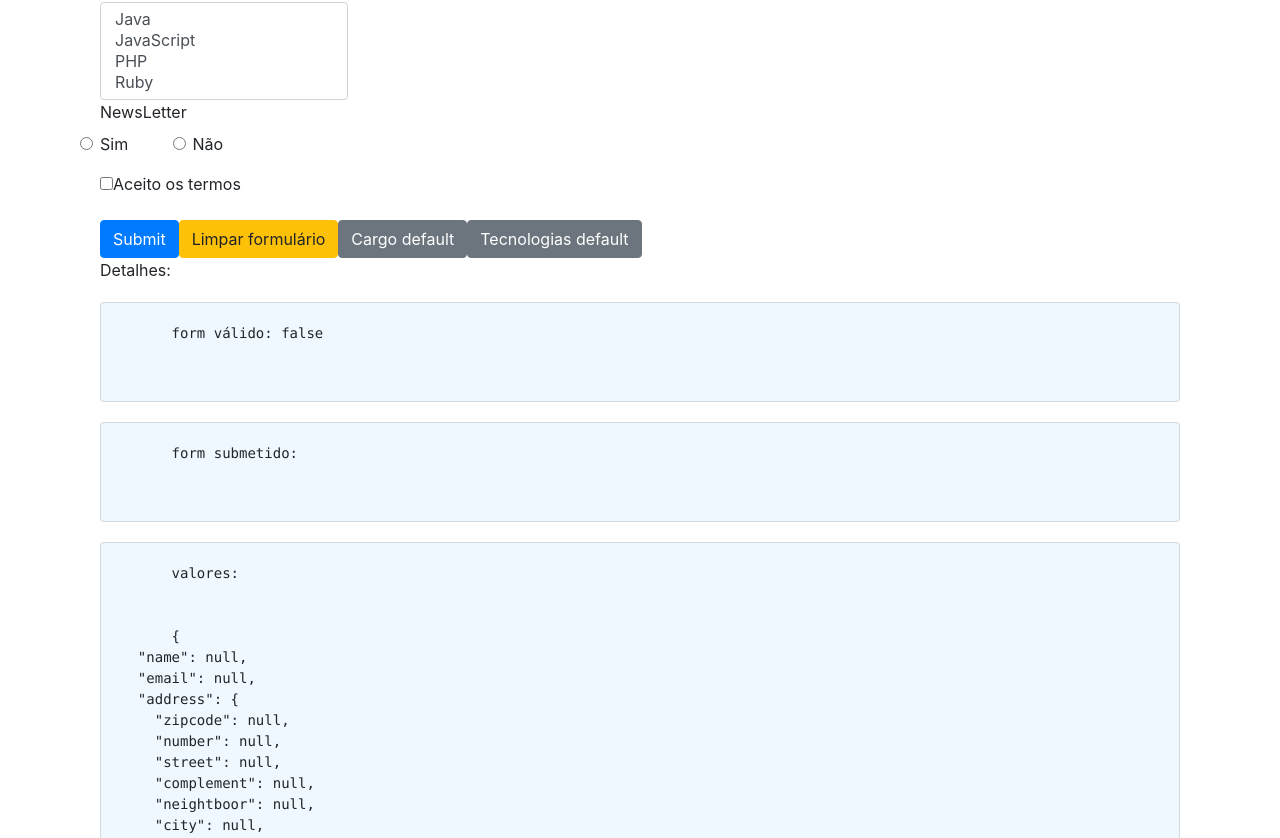
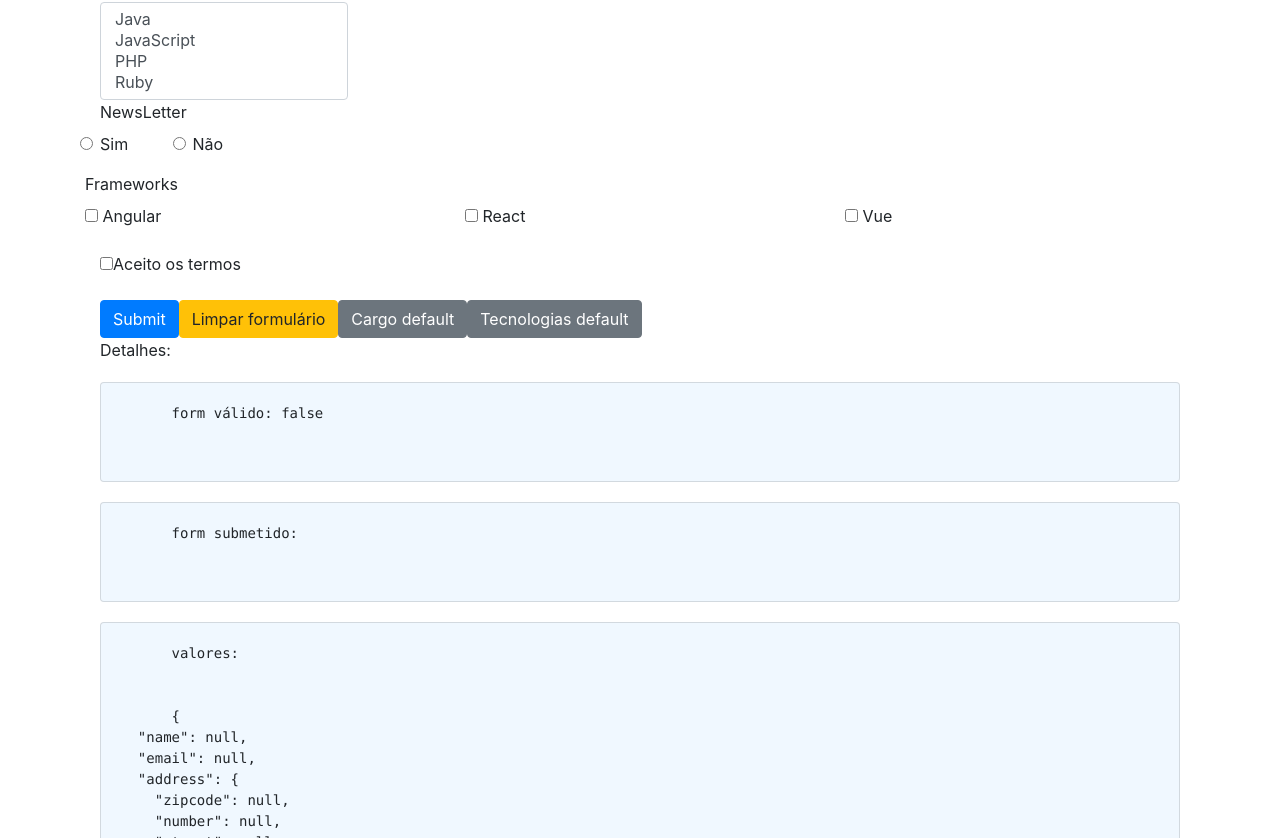
Before and after one commit to layshidani/curso-loiane, an Angular app: page /dataForm in a window 1280 px wide. Shown: the part 922-1760 px from the top of the page. Built offline with nearby package versions, Linux system fonts and the light colour scheme.

Commit message:
feat(reactive-forms):frameworks add multiple checkboxes :sparkles:

```diff
--- a/src/app/data-form/data-form.component.html
+++ b/src/app/data-form/data-form.component.html
@@ -133,6 +133,24 @@
     </div>
   </div>
 
+  <div class="form-group" [ngClass]="applyCssError('frameworks')">
+    <label for="frameworks">Frameworks</label>
+    <div id="frameworks" class="row">
+        <div class="checkbox col-sm-4" formArrayName="frameworks" *ngFor="let item of formulary.get('frameworks').controls; let i = index">
+
+
+          <label for="frameworks" class="checkbox-inline">
+            <input type="checkbox" formControlName="framework" id="framework"
+            [formControlName]="i"
+            >
+            {{ frameworks[i] }}
+          </label>
+
+      </div>
+
+    </div>
+  </div>
+
   <div class="form-group" [ngClass]="applyCssError('terms')">
     <div class="col-md-3 has-error">
       <div class="checkbox">
--- a/src/app/data-form/data-form.component.ts
+++ b/src/app/data-form/data-form.component.ts
@@ -1,6 +1,6 @@
 import { HttpClient } from '@angular/common/http';
 import { Component, OnInit } from '@angular/core';
-import { FormGroup, FormBuilder, Validators } from '@angular/forms';
+import { FormGroup, FormBuilder, Validators, FormControl } from '@angular/forms';
 import { Observable } from 'rxjs';
 
 import { StateBR } from './../shared/models/state.model';
@@ -20,6 +20,7 @@ export class DataFormComponent implements OnInit {
   roles: any[];
   technologies: any[];
   newsletter: any[];
+  frameworks = ['Angular', 'React', 'Vue']
 
   constructor(
     private http: HttpClient,
@@ -65,11 +66,28 @@ export class DataFormComponent implements OnInit {
         null,
         Validators.pattern('true')
       ],
+      frameworks: this.buildFrameworks(),
     })
+  }
+
+  buildFrameworks() {
+    const values = this.frameworks.map(v => new FormControl(false));
+
+    return this.formBuilder.array(values);
   }
 
   onSubmit() {
     console.log('form', this.formulary);
+
+    let valueSubmit = Object.assign({}, this.formulary.value);
+
+    valueSubmit = Object.assign(valueSubmit, {
+      frameworks: valueSubmit.frameworks
+        .map((value, i) => value ? this.frameworks[i] : null)
+        .filter(item => item !== null)
+    });
+
+    console.log('valueSubmit', valueSubmit);
 
     if (this.formulary.valid) {
       this.http.post('https://httpbin.org/post', JSON.stringify(this.formulary.value))
@@ -158,7 +176,8 @@ export class DataFormComponent implements OnInit {
       ],
       terms: [
         null
-      ]
+      ],
+      frameworks: [null],
     });
   }
 
```
